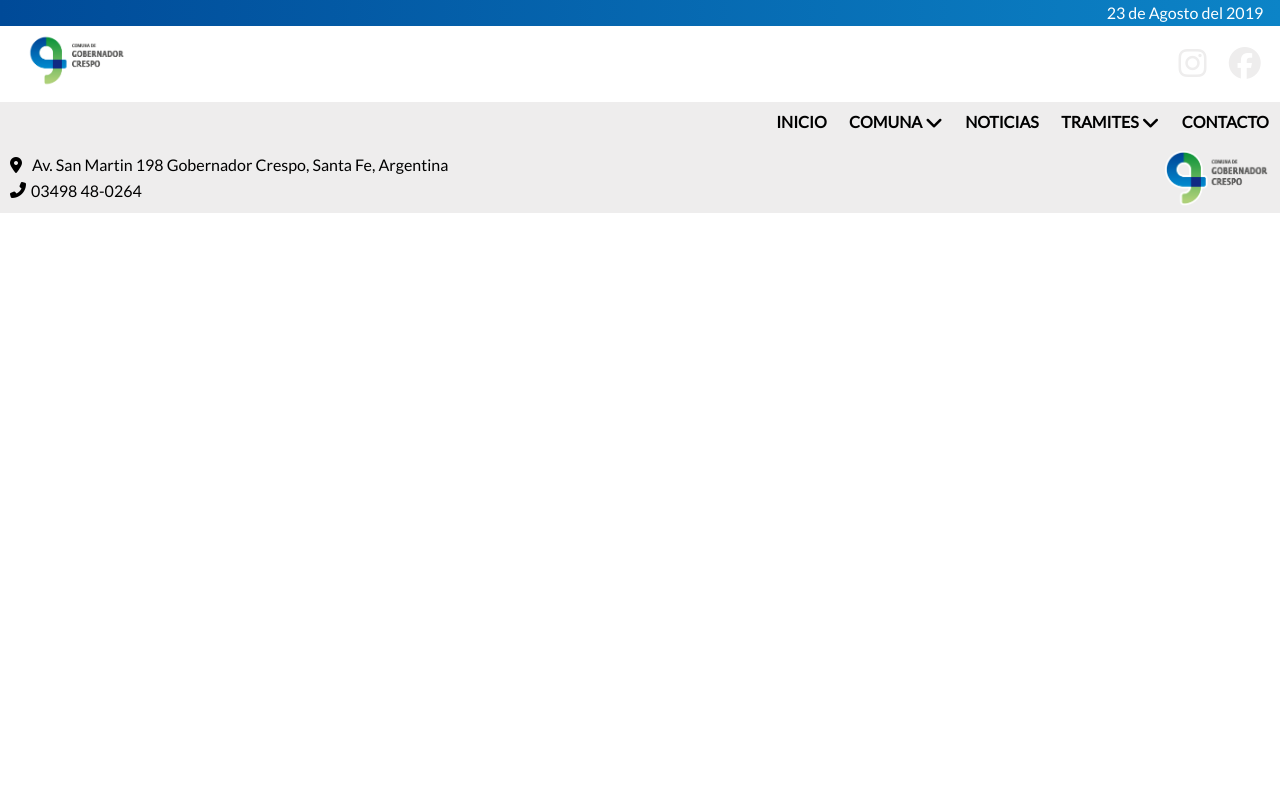
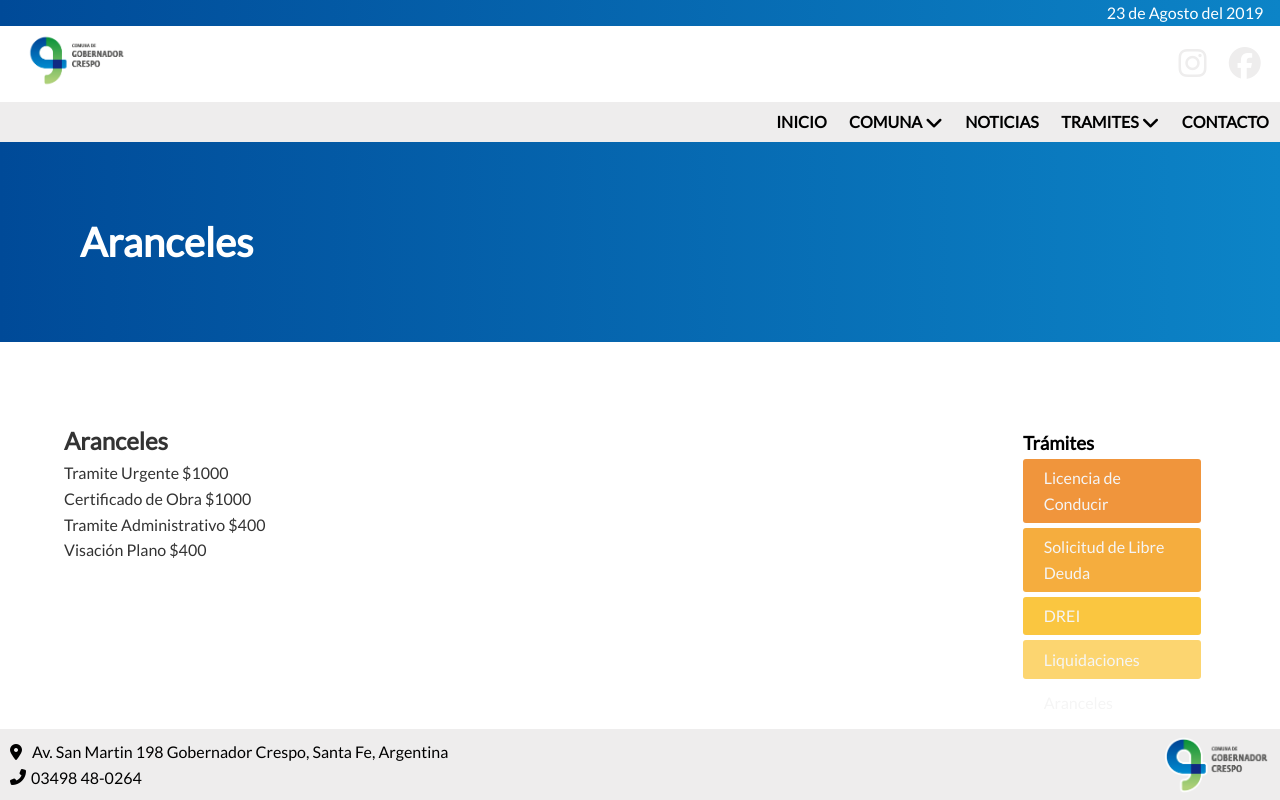
Before and after one commit to FacuRot/comuna-gob-crespo, a React (Create React App) app in the folder client/: page /aranceles in a window 1280 px wide. Built offline with nearby package versions, Linux system fonts and the light colour scheme; no server answers.

Commit message:
pdf ready

```diff
--- a/client/src/App.js
+++ b/client/src/App.js
@@ -20,6 +20,7 @@ import Vial from "./components/seguridad-vial/Vial";
 import LicenciaConducir from "./components/tramites/LicenciaConducir";
 import SolicitudAlta from "./components/tramites/SolicitudAlta";
 import TasaRural from "./components/tramites/TasaRural";
+import Aranceles from "./components/tramites/Aranceles";
 // Redux
 import { Provider } from "react-redux";
 import store from "./store";
@@ -77,6 +78,7 @@ const App = () => {
               />
               <Route exact path="/solicitud-alta" component={SolicitudAlta} />
               <Route exact path="/tasa-rural" component={TasaRural} />
+              <Route exact path="/aranceles" component={Aranceles} />
             </Switch>
           </section>
           <Footer />
--- a/client/src/actions/news.js
+++ b/client/src/actions/news.js
@@ -63,24 +63,3 @@ export const getMoreNews = () => async dispatch => {
     errors.forEach(error => dispatch(setAlert(error.msg, "danger")));
   }
 };
-
-// Get pdf to download
-export const getPdfLicenciaConducir = () => async dispatch => {
-  try {
-    const res = await axios.get("/api/posts/pdf/licencia-conducir");
-    /*
-    // Create a Blob from pdf stream
-    const file = new Blob([res.data], {
-      type: "application/pdf"
-    });
-
-    // Build an url from the file
-    const fileURL = URL.createObjectURL(file);
-    */
-
-    // Open url on new window
-    window.open(res.data);
-  } catch (error) {
-    console.log(error.msg);
-  }
-};
--- a/client/src/components/layout/Navbar.js
+++ b/client/src/components/layout/Navbar.js
@@ -120,6 +120,16 @@ const Navbar = ({ auth: { isAuthenticated, loading }, logout }) => {
       >
         Liquidaciones
       </a>
+      <Link
+        to="/aranceles"
+        style={{ color: "black" }}
+        onClick={() => {
+          setShouldDisplayTramites(!shouldDisplayTramites);
+          setShouldDisplayList(!shouldDisplayList);
+        }}
+      >
+        Aranceles
+      </Link>
     </section>
   );
 
@@ -345,7 +355,4 @@ const mapStateToProps = state => ({
   auth: state.auth
 });
 
-export default connect(
-  mapStateToProps,
-  { logout }
-)(Navbar);
+export default connect(mapStateToProps, { logout })(Navbar);
--- a/client/src/components/links/LinksVial.js
+++ b/client/src/components/links/LinksVial.js
@@ -17,14 +17,14 @@ const LinksVial = () => {
         className="btn-info"
         style={{ backgroundColor: "#f5ad3e", marginBottom: "5px" }}
       >
-        Datos Requeridos Para La Solicitud de Alta
+        Solicitud de Libre Deuda
       </Link>
       <Link
         to="/tasa-rural"
         className="btn-info"
         style={{ backgroundColor: "#fac640", marginBottom: "5px" }}
       >
-        Tasa Rural
+        DREI
       </Link>
       <a
         href="http://gcrespo.boletaweb.com.ar/login"
@@ -34,6 +34,9 @@ const LinksVial = () => {
       >
         Liquidaciones
       </a>
+      <Link to="/aranceles" className="btn-info">
+        Aranceles
+      </Link>
     </div>
   );
 };
--- /dev/null
+++ b/client/src/components/tramites/Aranceles.js
@@ -0,0 +1,45 @@
+import React from "react";
+import LinksVial from "../links/LinksVial";
+
+const Aranceles = () => {
+  return (
+    <div>
+      <div className="banner banner-blue">
+        <section
+          style={{
+            width: "100%",
+            display: "flex",
+            alignItems: "center",
+            justifyContent: "flex-start",
+            paddingLeft: "5rem",
+            color: "white"
+          }}
+        >
+          <h1
+            style={{
+              fontSize: "40px"
+            }}
+          >
+            Aranceles
+          </h1>
+        </section>
+      </div>
+      <div className="news-container">
+        <div id="licenciaConducirDiv">
+          <h2>Aranceles</h2>
+          <ul>
+            <li>Tramite Urgente $1000</li>
+            <li>Certificado de Obra $1000</li>
+            <li>Tramite Administrativo $400</li>
+            <li>Visación Plano $400</li>
+          </ul>
+        </div>
+        <div>
+          <LinksVial />
+        </div>
+      </div>
+    </div>
+  );
+};
+
+export default Aranceles;
--- a/client/src/components/tramites/LicenciaConducir.js
+++ b/client/src/components/tramites/LicenciaConducir.js
@@ -1,11 +1,8 @@
 import React from "react";
 import LinksVial from "../links/LinksVial";
-import { connect } from "react-redux";
-import PropTypes from "prop-types";
-import { getPdfLicenciaConducir } from "../../actions/news";
-import pdfLicencia from "../../contenido descargable/ansv_licencias_libro_senales_de_transito.pdf"
+import pdfLicencia from "../../contenido descargable/ansv_licencias_libro_senales_de_transito.pdf";
 
-const LicenciaConducir = ({ getPdfLicenciaConducir }) => (
+const LicenciaConducir = () => (
   <div>
     <div className="banner banner-blue">
       <section
@@ -30,7 +27,7 @@ const LicenciaConducir = ({ getPdfLicenciaConducir }) => (
     <div className="news-container">
       <div id="licenciaConducirDiv">
         <h3>Requisitos</h3>
-        <p style={{ marginBottom: "2rem" }}>
+        <p>
           Por nuevas disposiciones provinciales vigentes desde 2015, en adhesión
           a registros nacionales,{" "}
           <strong>
@@ -53,7 +50,8 @@ const LicenciaConducir = ({ getPdfLicenciaConducir }) => (
             obligatoria a la capacitación presencial
           </strong>
           . Una vez ingresado en el sitio curso.seguridadvial.gob.ar/ansv :
-          <ul>
+        </p>
+        <ul style={{ marginBottom: "2rem" }}>
           <li>
             - seleccionar REGISTRATE, luego “Auto” o “Moto” para completar sus
             datos personales, junto a un correo electrónico;
@@ -76,21 +74,20 @@ const LicenciaConducir = ({ getPdfLicenciaConducir }) => (
             <strong>
               finalizados los módulos didácticos que componen cada opción,
               imprimir los Comprobantes/Certificados, que deberán presentarse
-                para solicitar turnos en el Juzgado de Faltas, de lunes a
-                viernes de 7 a 13 hs., junto con su D.N.I. y Licencias de
-                Conducir actuales (si posee), sin excepción. Se le otorgará día
-                y horario (plazo máximo de 2 semanas) para presentarse en la
-                Comuna local con la documentación pertinente
+              para solicitar turnos en el Juzgado de Faltas, de lunes a viernes
+              de 7 a 13 hs., junto con su D.N.I. y Licencias de Conducir
+              actuales (si posee), sin excepción. Se le otorgará día y horario
+              (plazo máximo de 2 semanas) para presentarse en la Comuna local
+              con la documentación pertinente
             </strong>{" "}
-              que se le informará al momento de fijarse el mismo, para luego
-              allí finalizar con los trámites administrativos, exámenes
-              psicofísicos/psicológicos y teóricos/prácticos, según
-              correspondiera a las clases requeridas y edad del solicitante.
-              exámenes psicofísicos/psicológicos y teóricos/prácticos, según
-              correspondiera a las clases requeridas y edad del solicitante.
+            que se le informará al momento de fijarse el mismo, para luego allí
+            finalizar con los trámites administrativos, exámenes
+            psicofísicos/psicológicos y teóricos/prácticos, según correspondiera
+            a las clases requeridas y edad del solicitante. exámenes
+            psicofísicos/psicológicos y teóricos/prácticos, según correspondiera
+            a las clases requeridas y edad del solicitante.
           </li>
         </ul>
-        </p>
         <h3>Práctica de Exámen</h3>
         <ul style={{ marginBottom: "2rem" }}>
           <li>
@@ -125,8 +122,4 @@ const LicenciaConducir = ({ getPdfLicenciaConducir }) => (
   </div>
 );
 
-LicenciaConducir.propTypes = {
-  getPdfLicenciaConducir: PropTypes.func.isRequired
-};
-
-export default connect(null, { getPdfLicenciaConducir })(LicenciaConducir);
+export default LicenciaConducir;
--- a/client/src/components/tramites/SolicitudAlta.js
+++ b/client/src/components/tramites/SolicitudAlta.js
@@ -1,6 +1,7 @@
 import React from "react";
 import { Link } from "react-router-dom";
 import LinksVial from "../links/LinksVial";
+import pdfLibreDeuda from "../../contenido descargable/Talonario solicitud libre deuda.pdf";
 
 const SolicitudAlta = () => (
   <div>
@@ -20,45 +21,26 @@ const SolicitudAlta = () => (
             fontSize: "40px"
           }}
         >
-          Derecho de Registro e Inspección
+          Solicitud de Libre Deuda
         </h1>
       </section>
     </div>
     <div className="news-container">
-      <div style={{ width: "90%", margin: "15px", marginBottom: "3rem" }}>
-        <h3 style={{ marginLeft: "5px" }}>Formularios</h3>
-        <ol style={{ marginLeft: "5px" }}>
-          <li style={{ marginLeft: "15px" }}>Solicitud de alta</li>
-          <li style={{ marginLeft: "15px" }}>
-            Certificado de cese de actividad
-          </li>
-          <li style={{ marginLeft: "15px" }}>Certificado de baja</li>
-        </ol>
+      <div id="licenciaConducirDiv">
+        <h3>Solicitud de Libre Deuda</h3>
+        <p>Talonario de solicitud de libre deuda:</p>
+        <a
+          href={pdfLibreDeuda}
+          target="_blank"
+          rel="noopener noreferrer"
+          className="btn btn-light"
+          style={{ marginBottom: "2rem" }}
+        >
+          Descargar
+        </a>
 
-        <h3 style={{ marginLeft: "5px", marginTop: "1rem" }}>
-          Datos Requeridos para la Solicitud de Alta
-        </h3>
-        <p style={{ marginLeft: "5px" }}>
-          Titular, Nombre de Fatnasia, Forma Jurídica, CUIT, Fecha inicio de
-          actividades, Domicilio real y comercial, Actividad principal y
-          secundaria, N° de DNI del titular
-        </p>
-
-        <h3 style={{ marginLeft: "5px", marginTop: "1rem" }}>
-          Requisitos para cada Actividad
-        </h3>
-        <ul style={{ marginLeft: "5px" }}>
-          <li>Comercios en General(kiosko, almacenes, tiendas, etc.)</li>
-          <li>DNI del Titular</li>
-          <li>Inscripción en API o AFIP</li>
-          <li>Contrato de Locación</li>
-        </ul>
-        <p style={{ marginLeft: "5px" }}>
-          Todo en fotocopias debidamente certificadas ante la autoridad policial
-        </p>
-
-        <p style={{ marginLeft: "5px", marginTop: "1rem" }}>
-          <strong>Queres saber más? Contactate con nosotros.</strong>
+        <p>
+          <strong>Queres saber más? Contactate con nosotros</strong>
         </p>
         <Link to="/contacto" className="btn btn-light">
           Contacto
--- a/client/src/components/tramites/TasaRural.js
+++ b/client/src/components/tramites/TasaRural.js
@@ -1,6 +1,7 @@
 import React from "react";
 import { Link } from "react-router-dom";
 import LinksVial from "../links/LinksVial";
+import pdfRegistroInspeccion from "../../contenido descargable/SOLICITUD DE INSCRIPCION REG E INSPSC..pdf";
 
 const TasaRural = () => (
   <div>
@@ -20,26 +21,22 @@ const TasaRural = () => (
             fontSize: "40px"
           }}
         >
-          Tasa Rural
+          Derecho de Registro e Inspección
         </h1>
       </section>
     </div>
     <div className="news-container">
-      <div style={{ width: "90%", margin: "15px", marginBottom: "3rem" }}>
-        <h3 style={{ marginLeft: "5px" }}>Zona Rural</h3>
-        <p style={{ marginLeft: "5px" }}>
-          2 cuotas: 1° vencimiento en el mes de junio, 2° vencimiento en el mes
-          de noviembre
-        </p>
-
-        <h3 style={{ marginLeft: "5px", marginTop: "1rem" }}>
-          Categoría Unica
-        </h3>
-        <p style={{ marginLeft: "5px" }}>
-          El importe en pesos correspondiente a 1(un) litro de gas oil por
-          hectárea y por año, actualizado al precio de la fecha a efectivizarse
-          el pago de la tasa
-        </p>
+      <div id="licenciaConducirDiv">
+        <h3>Solicitud de Inscripción Registro e Inspección</h3>
+        <p>Descargar formulario:</p>
+        <a
+          href={pdfRegistroInspeccion}
+          target="_blank"
+          rel="noopener noreferrer"
+          className="btn btn-light"
+        >
+          Descargar
+        </a>
 
         <p style={{ marginLeft: "5px", marginTop: "1rem" }}>
           <strong>Queres saber más? Contactate con nosotros.</strong>
```
Also changed, not shown: 2 other files (tests, documents, lock files or other folders). Lines whose indentation alone changed are shown as unchanged.
